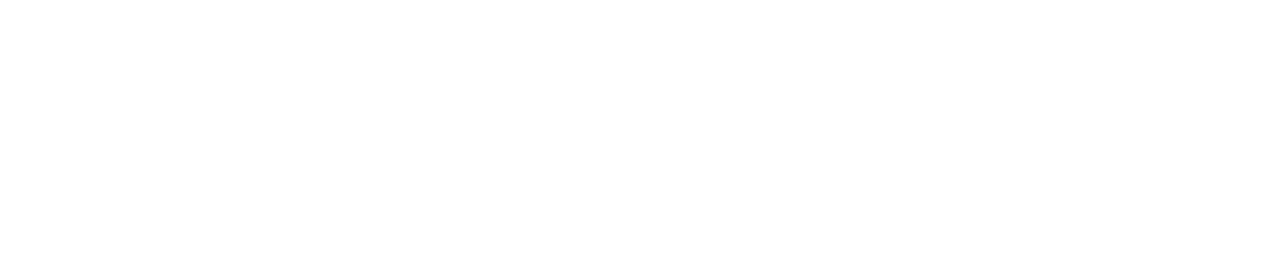
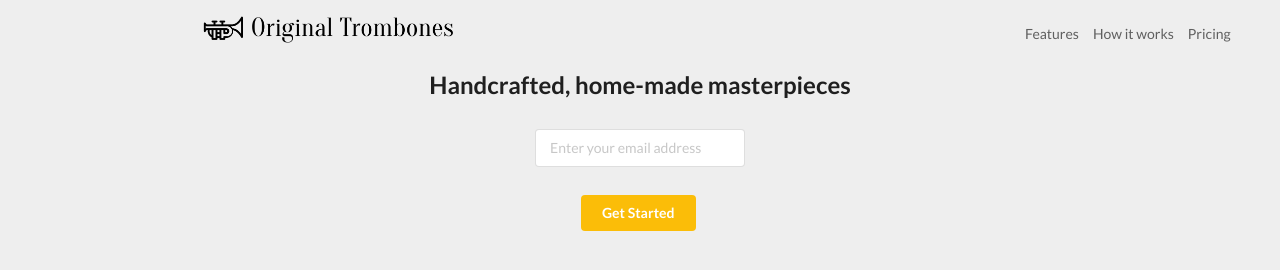
Before and after one commit to d2ndjim/products_landing_page, a plain HTML site: page index.html in a window 1280 px wide. Drawn offline with nearby package versions, Linux system fonts and the light colour scheme.

Commit message:
navbar and first section feature

```diff
--- a/index.html
+++ b/index.html
@@ -1,11 +1,52 @@
 <!Doctype html>
 <html>
+
 <head>
     <title>Product landing page</title>
     <link href="style.css" rel="stylesheet">
+    <link rel="stylesheet" href="https://cdnjs.cloudflare.com/ajax/libs/semantic-ui/2.4.1/semantic.min.css"
+        integrity="sha512-8bHTC73gkZ7rZ7vpqUQThUDhqcNFyYi2xgDgPDHc+GXVGHXq+xPjynxIopALmOPqzo9JZj0k6OqqewdGO3EsrQ=="
+        crossorigin="anonymous" referrerpolicy="no-referrer" />
 </head>
 
 <body>
+    <div class="page-wrapper">
+        <header class="nav-bar ">
+            <div class="ui medium logo image ">
+                <img src="images/logo.png" alt="">
+            </div>
+
+            <nav class="ui text right nav menu">
+                <!-- change styling -->
+
+
+                <a class="item" href="#">Features</a>
+
+                <a class="item" href="#">How it works</a>
+
+                <a class="item" href="#">Pricing</a>
+
+
+            </nav>
+
+        </header>
+        <div class="ui container section-one column grid">
+            <div class="row">
+                <h2>Handcrafted, home-made masterpieces</h2>
+            </div>
+            <div class="row ui input-email input">
+                <input type="email" name="email" id="email" placeholder="Enter your email address" />
+            </div>
+            <div class="row">
+                <button class="ui yellow button" type="submit">Get Started</button>
+            </div>
+
+
+
+        </div>
+    </div>
+
 
 </body>
+
 </html>
--- a/style.css
+++ b/style.css
@@ -0,0 +1,30 @@
+.page-wrapper{
+    background-color: #eee;
+    height: 100vh;
+}
+.logo {
+    padding: 1rem;
+    left: 0!important;
+}
+.nav-bar{
+    display: flex;
+    position: fixed;
+    justify-content: space-around;
+    z-index: 5;
+    top: 0;
+    width: 100rem !important;
+    /* padding: 0 5rem !important; */
+    background-color: #eee;
+
+}
+.nav{
+    margin-left: 15rem !important;
+}
+.section-one{
+    display: flex;
+    margin-top: 4rem !important;
+    justify-content: center;
+}
+.input-email{
+   max-width: 15rem !important;
+}
```
Also changed, not shown: images/logo.png (added). Lines whose indentation alone changed are shown as unchanged.
